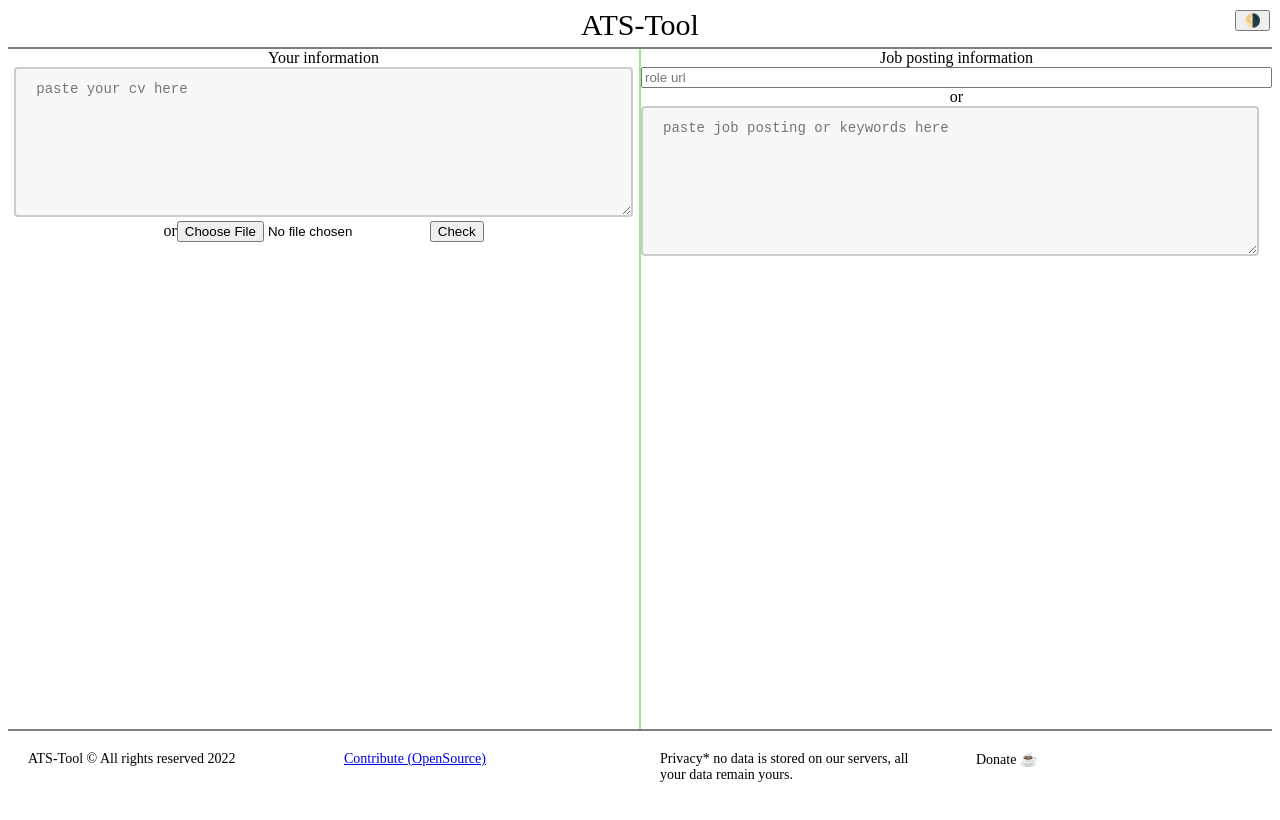
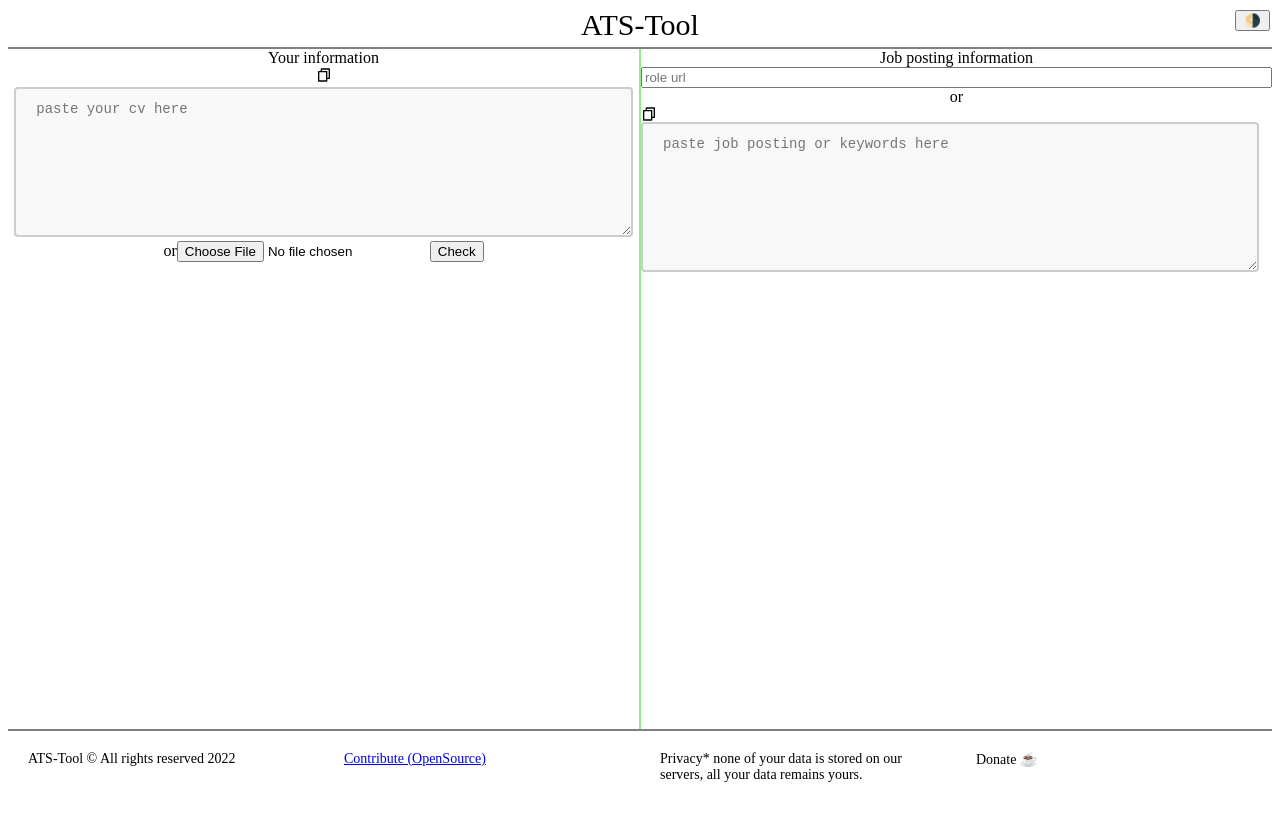
Before and after one commit to code-amin/ATS-Tool, a React (Create React App) app in the folder client/: page / in a window 1280 px wide. Built offline with nearby package versions, Linux system fonts and the light colour scheme.

Commit message:
minor ui changes

```diff
--- a/client/package.json
+++ b/client/package.json
@@ -8,6 +8,7 @@
     "@testing-library/user-event": "^13.5.0",
     "react": "^18.2.0",
     "react-dom": "^18.2.0",
+    "react-icons": "^4.6.0",
     "react-router-dom": "^6.4.3",
     "react-scripts": "5.0.1",
     "styled-components": "^5.3.6",
--- a/client/src/Footer.js
+++ b/client/src/Footer.js
@@ -8,7 +8,7 @@ const Footer = () => {
         Contribute (OpenSource)
       </Github>
       <Text>
-        Privacy* no data is stored on our servers, all your data remain yours.
+        Privacy* none of your data is stored on our servers, all your data remains yours.
       </Text>
       <Text>Donate ☕️</Text>
     </Wrapper>
--- a/client/src/Home.js
+++ b/client/src/Home.js
@@ -1,4 +1,5 @@
 import styled from "styled-components";
+import {RiFileCopyLine} from 'react-icons/ri'
 
 const Home = () => {
   return (
@@ -6,6 +7,7 @@ const Home = () => {
       <UserData>
         Your information{" "}
         <form>
+          <RiFileCopyLine/>
           <Input placeholder="paste your cv here" />
           or
           <input
@@ -21,6 +23,7 @@ const Home = () => {
         Job posting information
         <input placeholder="role url"></input>
         or
+        <RiFileCopyLine/>
         <Input placeholder="paste job posting or keywords here" />
       </CompanyData>
     </HomeDiv>
```
Also changed, not shown: 2 other files (tests, documents, lock files or other folders).
